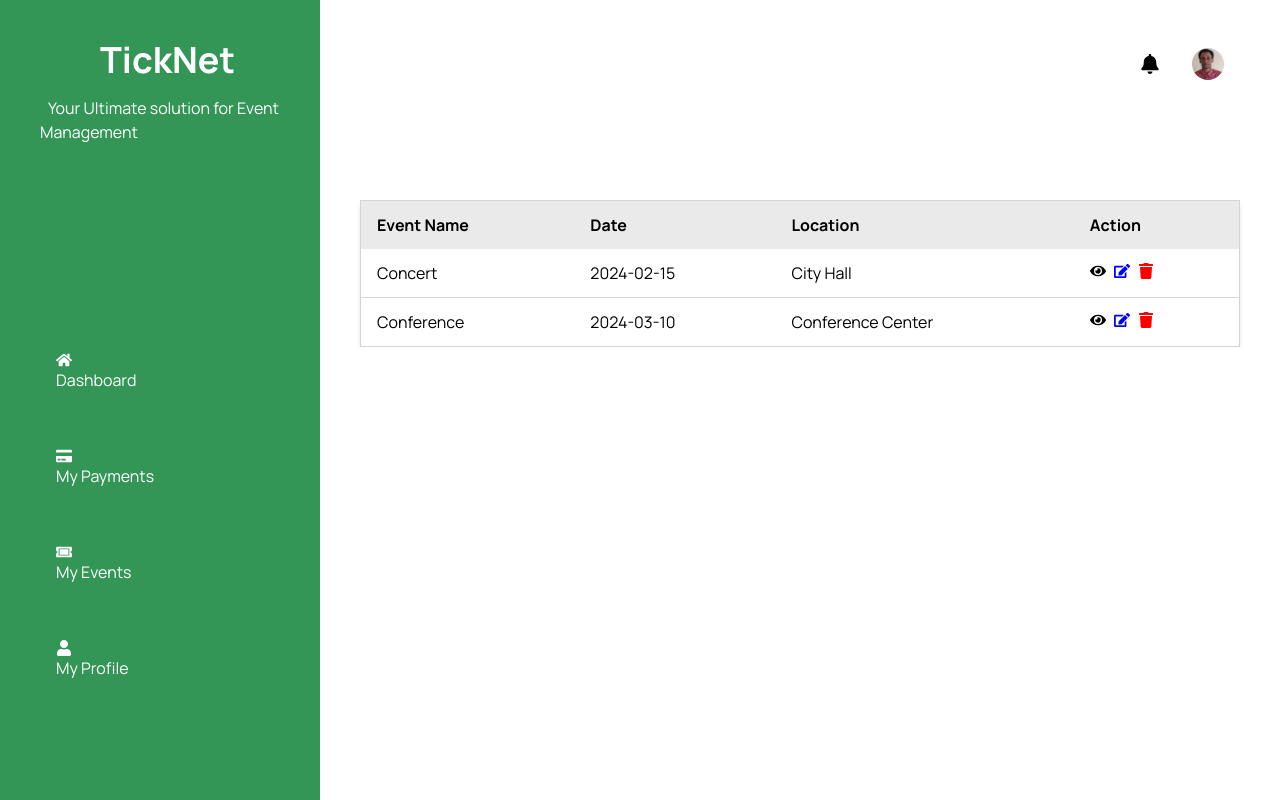
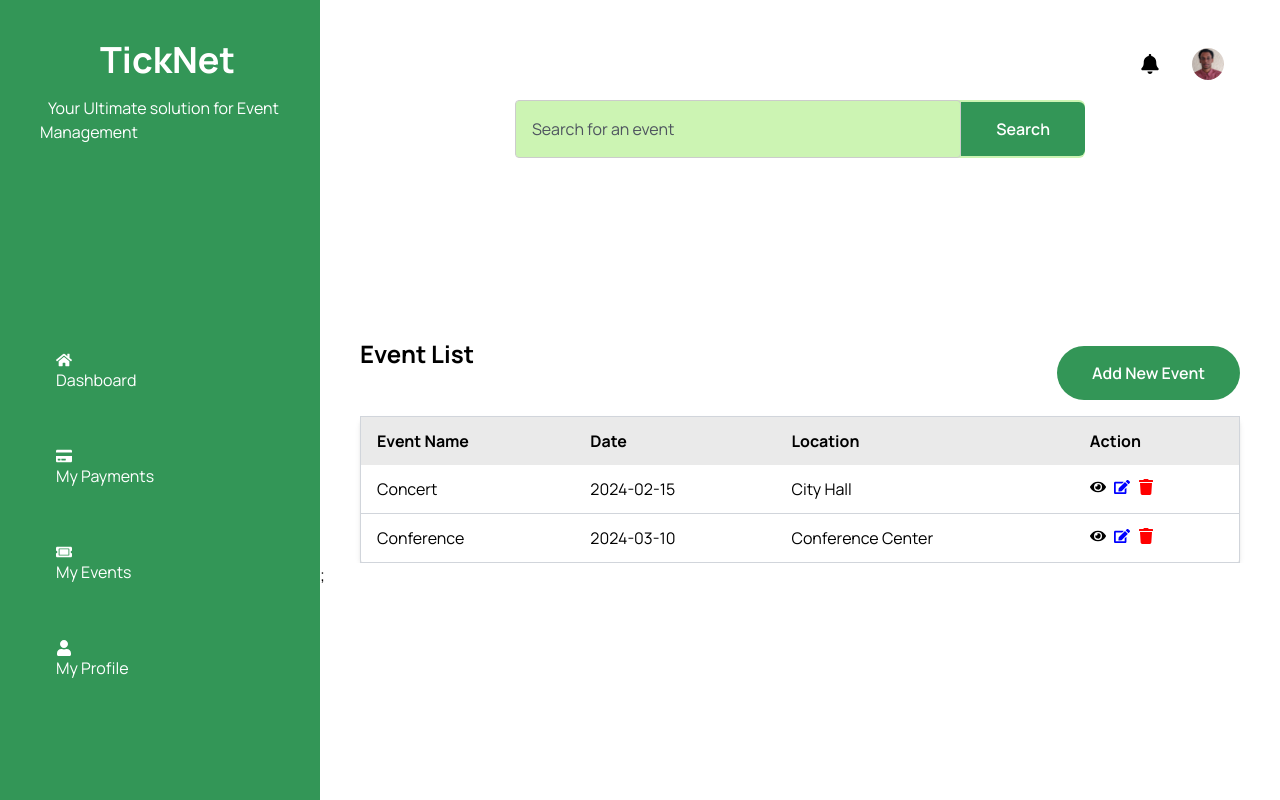
Before and after one commit to faid-terence/Eve-Ease, a React (Vite) app: page /dashboard in a window 1280 px wide. Built offline with nearby package versions, Linux system fonts and the light colour scheme.

Commit message:
feat: Add title and Add New Event button to EventTable component

```diff
--- a/src/components/Dashboard/Event/EventsTable.jsx
+++ b/src/components/Dashboard/Event/EventsTable.jsx
@@ -3,7 +3,11 @@ import { FaEye, FaEdit, FaTrash } from "react-icons/fa";
 
 const EventTable = ({ events }) => {
   return (
-    <div className="overflow-x-auto px-10 mt-[200px]">
+    <div className="overflow-x-auto px-10 mt-[150px]">
+      <div className="flex justify-between items-center mb-4">
+        <h2 className="text-2xl font-bold">Event List</h2>
+        <button className="btn">Add New Event</button>
+      </div>
       <table className="min-w-full bg-white border border-gray-300 shadow-md rounded-md">
         <thead>
           <tr className="bg-[#EAEAEA]">
--- a/src/components/Dashboard/Event/MyEvents.jsx
+++ b/src/components/Dashboard/Event/MyEvents.jsx
@@ -12,5 +12,19 @@ const eventsData = [
 ];
 
 export const MyEvents = () => {
-  return <EventTable events={eventsData} />;
+  return (
+    <>
+      <div className="max-w-[570px] mt-[100px] mx-auto bg-[#CCF4B3] rounded-md flex items-center justify-between">
+        <input
+          type="search"
+          className="py-4 pl-4 pr-2 bg-transparent w-full focus:outline-none cursor-pointer placeholder:text-textColor"
+          placeholder="Search for an event"
+        />
+        <button className="btn mt-0 rounded-[0px] rounded-r-md  ">
+          Search
+        </button>
+      </div>
+      <EventTable events={eventsData} />;
+    </>
+  );
 };
```
